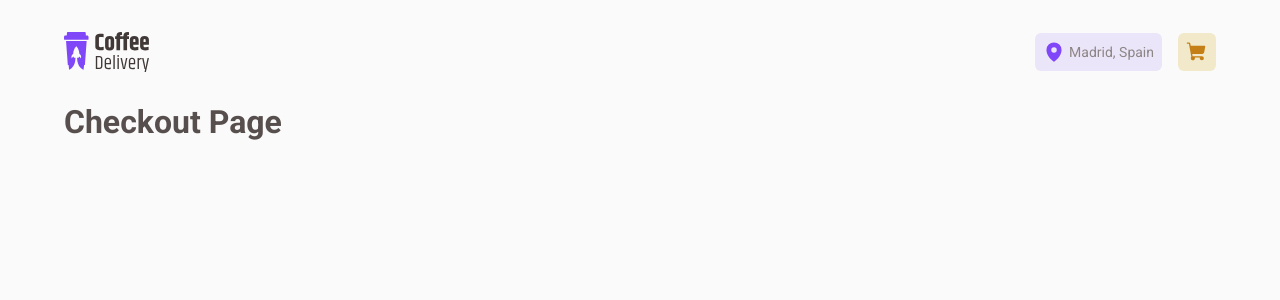
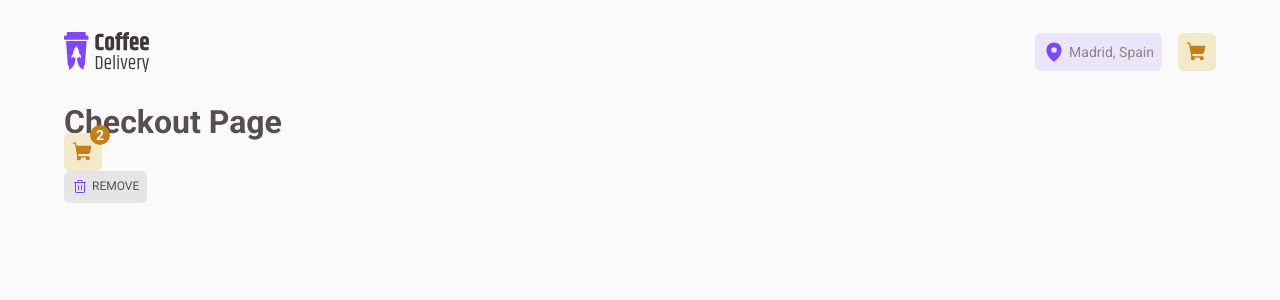
Before and after one commit to martonpaulo/coffee-delivery, a React (Vite) app: page /coffee-delivery/checkout in a window 1280 px wide. Shown: the top 300 px of the page. Built offline with nearby package versions, Linux system fonts and the light colour scheme.

Commit message:
feat: add remove button and quantity count to cart button

```diff
--- a/src/components/CartButton/CartButton.styles.ts
+++ b/src/components/CartButton/CartButton.styles.ts
@@ -41,4 +41,22 @@ export const CartButtonWrapper = styled.button<CartButtonWrapperProps>`
       fill: ${(props) => props.theme.colors.baseCard};
     }
   }
+
+  position: relative;
 `;
+
+export const ItemsCountContainer = styled.div`
+  background-color: ${(props) => props.theme.colors.darkYellow};
+  width: 1.25rem;
+  height: 1.25rem;
+
+  border-radius: 50%;
+
+  display: flex;
+  align-items: center;
+  justify-content: center;
+
+  position: absolute;
+  top: -0.5rem;
+  right: -0.5rem;
+`;
--- a/src/components/CartButton/CartButton.tsx
+++ b/src/components/CartButton/CartButton.tsx
@@ -1,15 +1,30 @@
 import { ShoppingCart } from "phosphor-react";
 
-import { CartButtonWrapper } from "@/components/CartButton/CartButton.styles";
+import {
+  CartButtonWrapper,
+  ItemsCountContainer,
+} from "@/components/CartButton/CartButton.styles";
+import { TextS } from "@/styles/typography";
 
 interface CartButtonProps {
   color?: "purple" | "lightYellow";
+  itemsCount?: number;
 }
 
-export function CartButton({ color = "purple" }: CartButtonProps) {
+export function CartButton({
+  color = "purple",
+  itemsCount = 0,
+}: CartButtonProps) {
   return (
     <CartButtonWrapper $color={color}>
       <a href="/coffee-delivery/success">
+        {itemsCount > 0 && color === "lightYellow" && (
+          <ItemsCountContainer>
+            <TextS $bold $color="white">
+              {itemsCount}
+            </TextS>
+          </ItemsCountContainer>
+        )}
         <ShoppingCart size={22} weight="fill" />
       </a>
     </CartButtonWrapper>
--- /dev/null
+++ b/src/components/RemoveButton/RemoveButton.styles.ts
@@ -0,0 +1,31 @@
+import styled from "styled-components";
+
+export const RemoveButtonWrapper = styled.button`
+  height: 2rem;
+  border-radius: 6px;
+  padding: 0 0.5rem;
+
+  display: flex;
+  align-items: center;
+
+  gap: 0.25rem;
+  cursor: pointer;
+
+  background-color: ${(props) => props.theme.colors.baseButton};
+  color: ${(props) => props.theme.colors.purple};
+
+  span {
+    line-height: unset;
+    color: ${(props) => props.theme.colors.baseText};
+  }
+
+  &:hover,
+  &:focus {
+    background-color: ${(props) => props.theme.colors.baseHover};
+    color: ${(props) => props.theme.colors.darkPurple};
+
+    span {
+      color: ${(props) => props.theme.colors.baseSubtitle};
+    }
+  }
+`;
--- /dev/null
+++ b/src/components/RemoveButton/RemoveButton.tsx
@@ -0,0 +1,18 @@
+import { Trash } from "phosphor-react";
+
+import { RemoveButtonWrapper } from "@/components/RemoveButton/RemoveButton.styles";
+import { ButtonM } from "@/styles/typography";
+
+interface RemoveButtonProps {
+  onClick: () => void;
+}
+
+export function RemoveButton({ onClick }: RemoveButtonProps) {
+  return (
+    <RemoveButtonWrapper onClick={onClick}>
+      <Trash size={16} />
+
+      <ButtonM>Remove</ButtonM>
+    </RemoveButtonWrapper>
+  );
+}
--- a/src/pages/CheckoutPage/CheckoutPage.tsx
+++ b/src/pages/CheckoutPage/CheckoutPage.tsx
@@ -1,9 +1,14 @@
+import { CartButton } from "@/components/CartButton/CartButton";
+import { RemoveButton } from "@/components/RemoveButton/RemoveButton";
 import { CheckoutPageContainer } from "@/pages/CheckoutPage/CheckoutPage.styles";
 
 export function CheckoutPage() {
   return (
     <CheckoutPageContainer>
       <h1>Checkout Page</h1>
+
+      <CartButton itemsCount={2} color="lightYellow" />
+      <RemoveButton />
     </CheckoutPageContainer>
   );
 }
--- a/src/styles/typography.ts
+++ b/src/styles/typography.ts
@@ -73,12 +73,15 @@ export const TextM = styled.p<{ $bold?: boolean; $color?: ColorType }>`
   color: ${(props) => props.theme.colors[props.$color || "baseText"]};
 `;
 
-export const TextS = styled.p`
+export const TextS = styled.p<{ $bold?: boolean; $color?: ColorType }>`
   font-family: ${(props) => props.theme.fonts.text};
   font-size: ${(props) => props.theme.fontSizes.textS};
-  font-weight: ${(props) => props.theme.fontWeights.regular};
+  font-weight: ${(props) =>
+    props.$bold
+      ? props.theme.fontWeights.bold
+      : props.theme.fontWeights.regular};
   line-height: ${(props) => props.theme.lineHeights.default};
-  color: ${(props) => props.theme.colors.baseLabel};
+  color: ${(props) => props.theme.colors[props.$color || "baseLabel"]};
 `;
 
 export const TextXS = styled.p`
@@ -97,7 +100,7 @@ export const Tag = styled.span`
   text-transform: uppercase;
 `;
 
-export const ButtonG = styled.button`
+export const ButtonG = styled.span`
   font-family: ${(props) => props.theme.fonts.text};
   font-size: ${(props) => props.theme.fontSizes.buttonG};
   font-weight: ${(props) => props.theme.fontWeights.bold};
@@ -105,10 +108,13 @@ export const ButtonG = styled.button`
   text-transform: uppercase;
 `;
 
-export const ButtonM = styled.button`
+export const ButtonM = styled.span<{
+  $color?: ColorType;
+}>`
   font-family: ${(props) => props.theme.fonts.text};
   font-size: ${(props) => props.theme.fontSizes.buttonM};
   font-weight: ${(props) => props.theme.fontWeights.regular};
   line-height: ${(props) => props.theme.lineHeights.button};
+  color: ${(props) => props.theme.colors[props.$color || "baseSubtitle"]};
   text-transform: uppercase;
 `;
```
